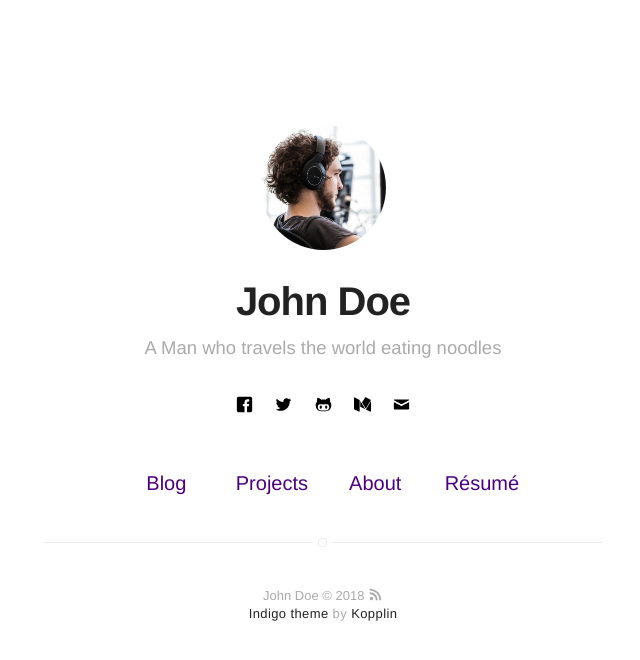
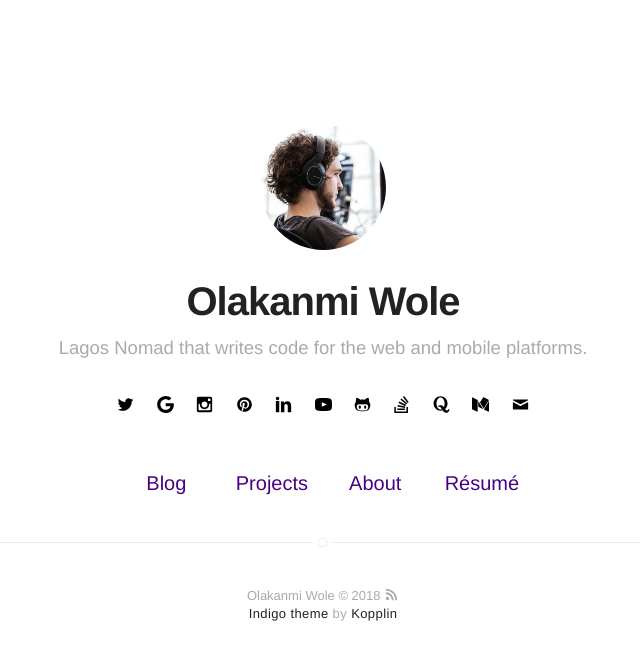
Before and after one commit to lagosnomad/mczlatan.github.io, a Jekyll site: the page built from index.html, in a window 1280 px wide. Shown: the top 660 px of the page, without its empty margins (317-957 px from the left). Built offline with Jekyll 4.4.1, drawn with Linux system fonts in a browser that asks for light colours.

Commit message:
Configuring social profiles

```diff
--- a/_config.yml
+++ b/_config.yml
@@ -1,6 +1,6 @@
 # main text of home
-name: John Doe
-bio: A Man who travels the world eating noodles
+name: Olakanmi Wole
+bio: Lagos Nomad that writes code for the web and mobile platforms.
 
 # twitter summary info
 description: A blog about technology and stuff related
@@ -13,10 +13,10 @@ picture: assets/images/profile.jpg
 # If you want to include your resume, set to true
 # and specify source (external or local).
 resume: true
-resume-external: true
+resume-external: false
 resume-url: https://google.com/?q=my+resume
 
-url: https://koppl.in/indigo
+#url: lagosnomad.com
 # your url: http://USERNAME.github.io
 
 permalink: /:title/
@@ -30,50 +30,44 @@ permalink: /:title/
 
 # if you don't want comments in your posts, leave categories empty
 disqus:
-  shortname: mydisqus # enter this from your disqus account
+  shortname: mczlatanbourne # enter this from your disqus account
   categories: [blog, project] # only show disqus for posts that have these categories
 
 # if you don't have any of social below, comment the line
-facebook: myfacebook
-twitter: mytwitter
-# google: mygoogle
-# instagram: myinstagram
-# pinterest: mypinterest
-# linkedin: mylinkedin
-# youtube: myyoutube
+#facebook: myfacebook
+twitter: alagosnomad
+google:  McZlatanBourne
+instagram: alagosnomad
+pinterest: lagosnomad
+linkedin: olakanmi-oluwole-96b129b7
+youtube: McZlatanBourne
 # spotify: myspotify
-github: mygithub
+github: mczlatan
 # lastfm: mylastfm
-# stackoverflow: 7044681/mystackoverflow
-# quora: userquora
-# reddit: username
-medium: medium
+stackoverflow: 3812348/mczlatan
+quora: Mczlatan-Bourne
+#reddit: username
+medium: McZlatan_Bourne
 # vimeo: myvimeo
 # lanyrd: mylanyrd
-email: myemail@gmail.com
+email: wole@lagosnomad.com
 
 authors:
-    johndoe:
-        name: John Doe
-        bio: A Man who travels the world eating noodles
+    lagosnomad:
+        name: Olakanmi Oluwole
+        bio: Lagos Nomad that writes code for the web and mobile platforms.
         external-image: false
         picture: assets/images/profile.jpg
-        twitter: johndoe
-    jamesfoster:
-        name: James Foster
-        bio: A Man who develops software with coffee
-        external-image: false
-        picture: assets/images/james.jpg
-        twitter: jamesfoster
+        twitter: alagosnomad
 
 # do you want a larger site? change the option below
 # options: [normal, large] | default: normal
 # normal = 560px / large = 810px
-width: normal
+width: small
 
 # if you don't need pagination, comment the *paginate* configs below
-# paginate: 5
-# paginate_path: "blog/:num/"
+paginate: 5
+paginate_path: "blog/:num/"
 
 # if you don't need projects, comment the *projects* configs below
 projects: true
@@ -106,6 +100,7 @@ plugins:
   - jekyll-feed
   - jemoji
   - jekyll-admin
+  - jekyll-paginate
 
 jekyll-mentions:
     base_url: https://github.com
```
